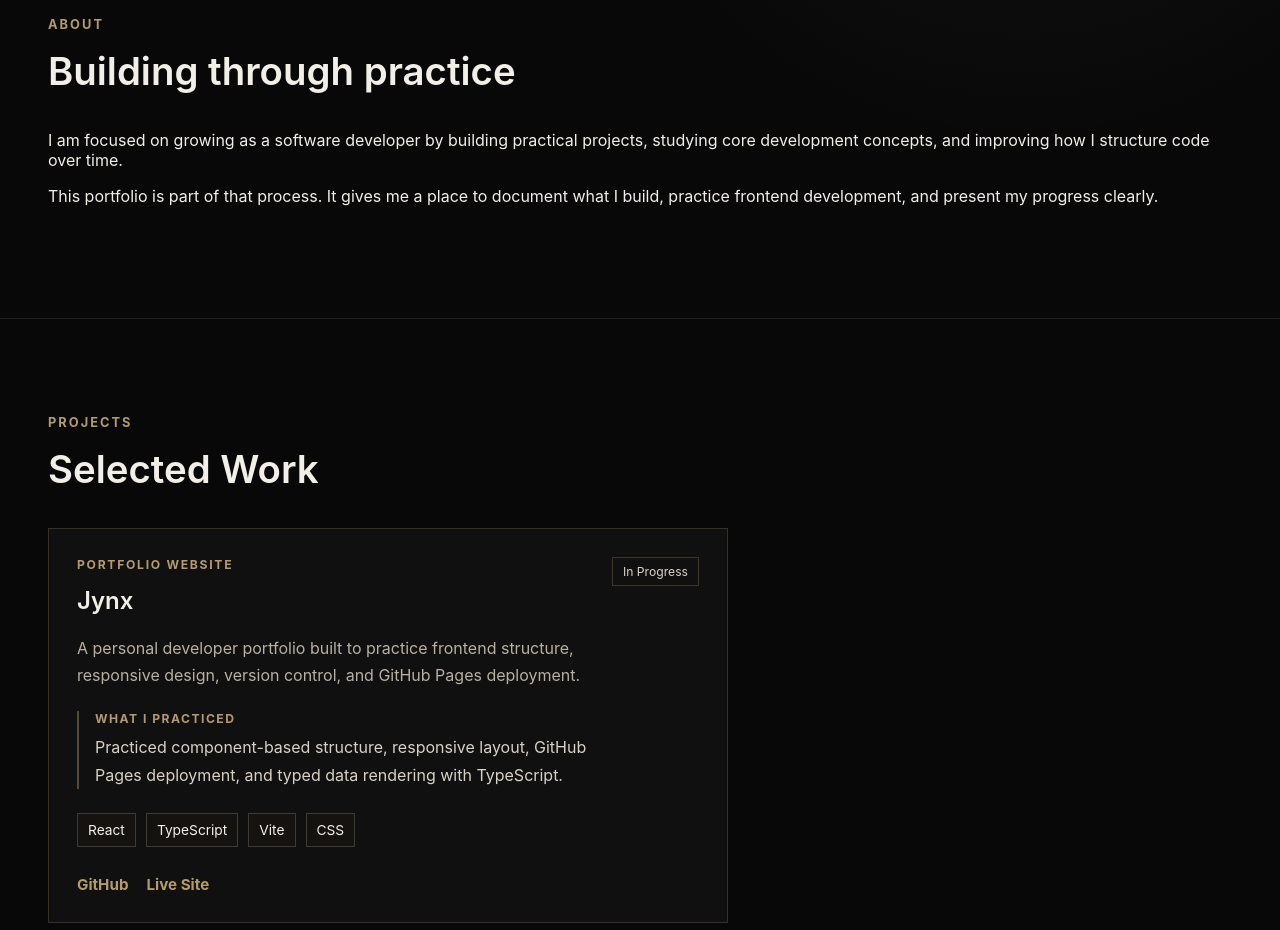
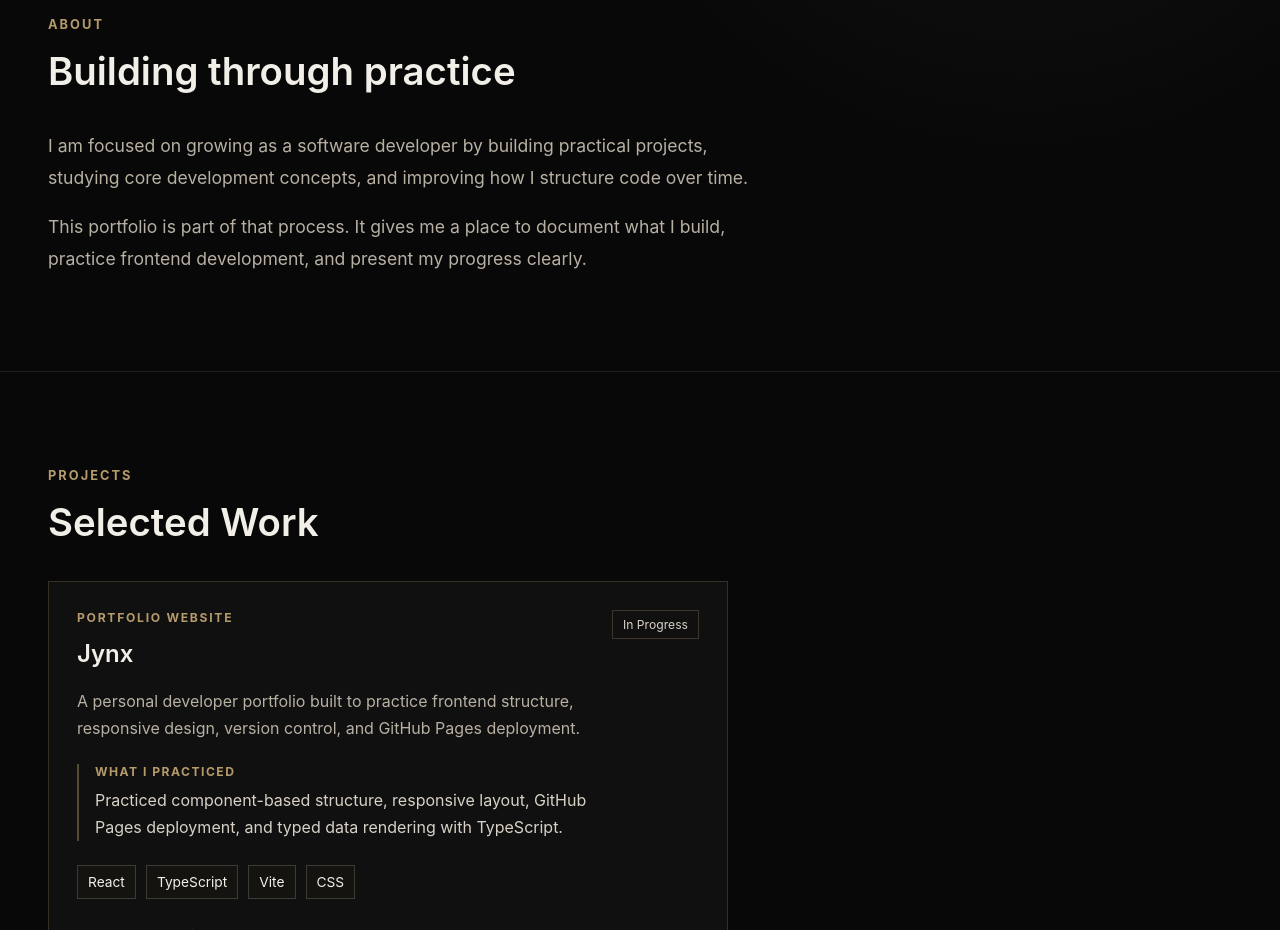
Before and after one commit to zjiexu/jynx, a React (Vite) app: page / in a window 1280 px wide. Shown: the part 880-1810 px from the top of the page. Built offline with nearby package versions, Linux system fonts and the light colour scheme.

Commit message:
Fix about section styling
Apply about content styles globally instead of only in the mobile layout.

```diff
--- a/src/App.css
+++ b/src/App.css
@@ -156,6 +156,19 @@ h1 {
   margin: 0;
   font-size: 2.4rem;
   font-weight: 600;
+}
+
+.about-content {
+  display: grid;
+  gap: 18px;
+  max-width: 720px;
+}
+
+.about-content p {
+  margin: 0;
+  color: #b8b0a3;
+  font-size: 1.1rem;
+  line-height: 1.8;
 }
 
 .project-list {
@@ -412,19 +425,6 @@ h1 {
     font-size: 2rem;
   }
 
-  .about-content {
-    display: grid;
-    gap: 18px;
-    max-width: 720px;
-  }
-
-  .about-content p {
-    margin: 0;
-    color: #b8b0a3;
-    font-size: 1.1rem;
-    line-height: 1.8;
-  }
-
   .learning-grid {
     grid-template-columns: 1fr;
   }
```
